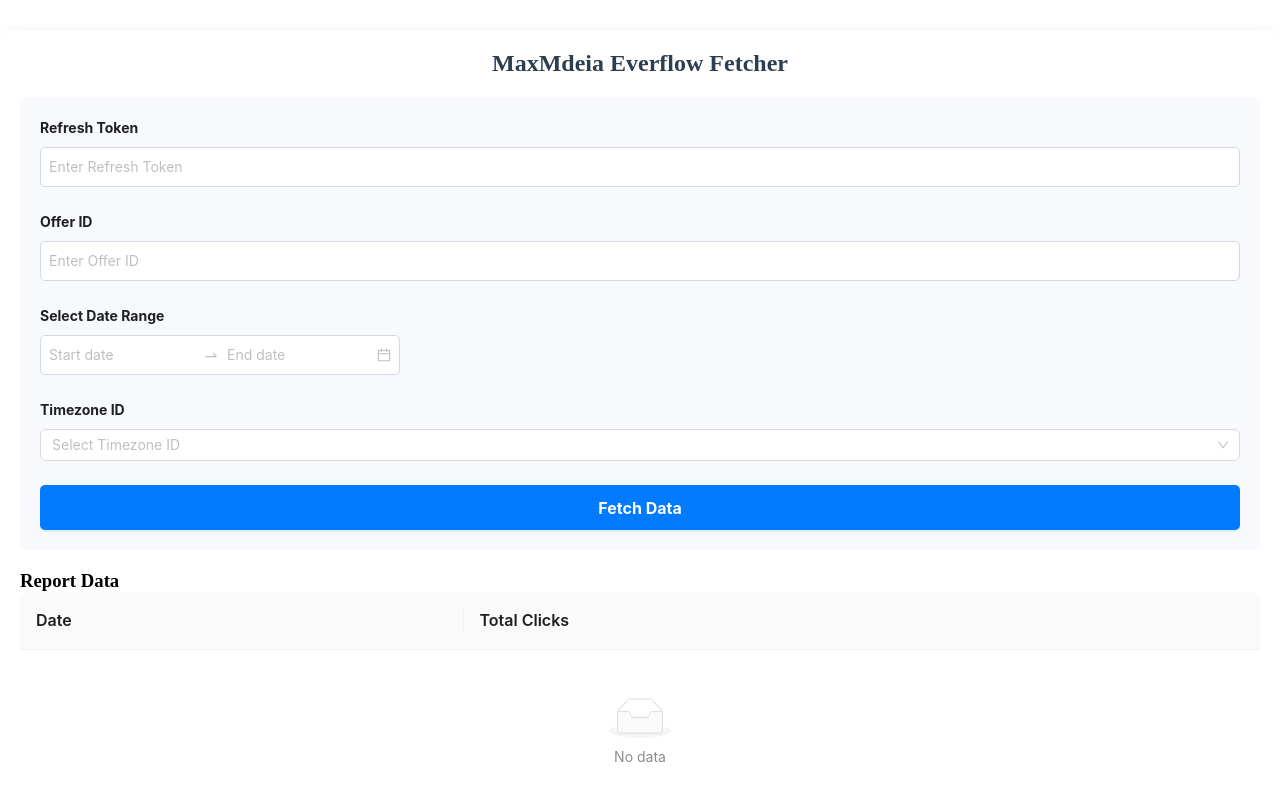
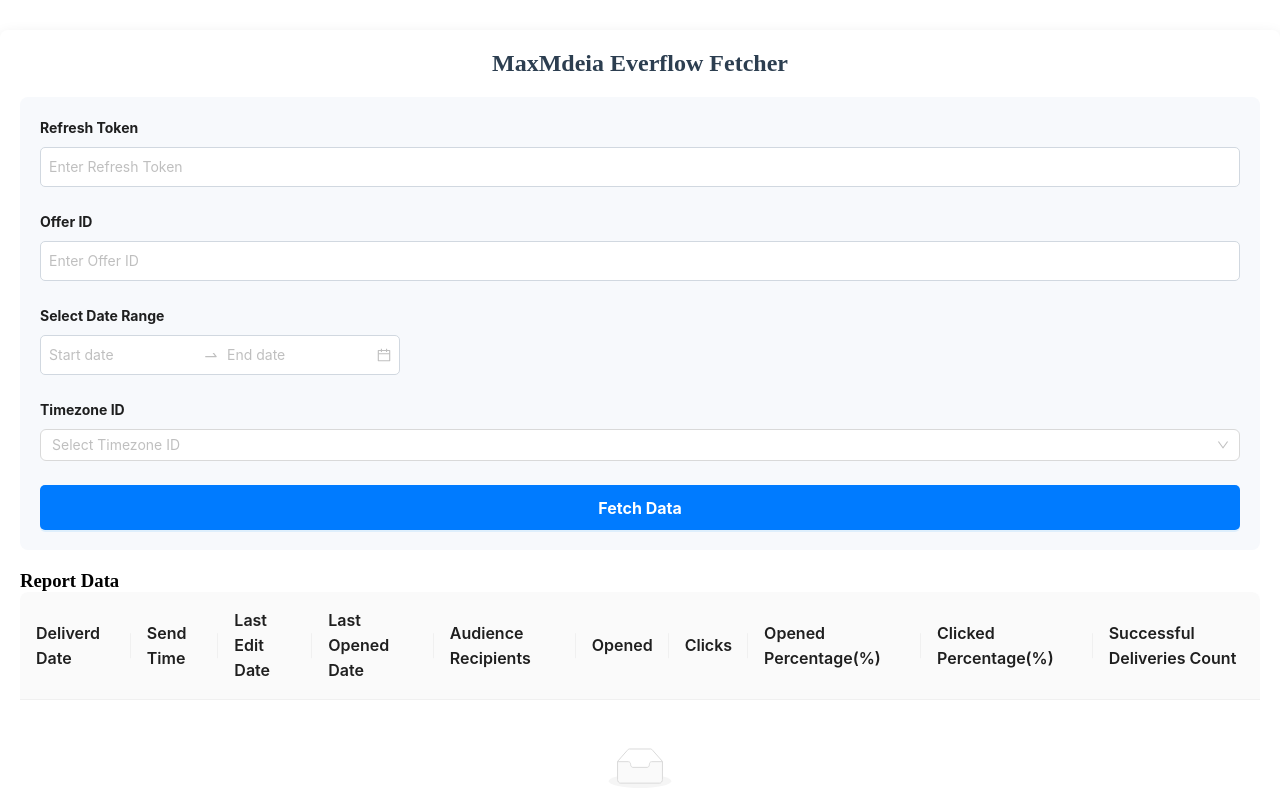
Before and after one commit to usama0011/MaxMediaEverFlow, a React (Vite) app in the folder frontend/: page /mailchimp-report in a window 1280 px wide. Shown: the top 799 px of the page. Built offline with nearby package versions, Linux system fonts and the light colour scheme.

Commit message:
NewomcooNewowr

```diff
--- a/frontend/src/pages/MailChimpReport.jsx
+++ b/frontend/src/pages/MailChimpReport.jsx
@@ -11,6 +11,21 @@
   const [loading, setLoading] = useState(false);
   const [tableData, setTableData] = useState([]); // Store table data
 
+  // Function to generate a random number between 1.24 and 1.66
+  const getRandomDivisor = () =>
+    (Math.random() * (1.66 - 1.16) + 1.16).toFixed(2);
+
+  // Function to generate a random number between 4.4 and 7.4
+  const getRandomClicksDivisor = () =>
+    (Math.random() * (6.9 - 3.4) + 3.4).toFixed(2);
+  const getRandomTime = () => {
+    const hours = Math.floor(Math.random() * 24); // Random hour (0-23)
+    const minutes = Math.floor(Math.random() * 60); // Random minutes (0-59)
+    return `${String(hours).padStart(2, "0")}:${String(minutes).padStart(
+      2,
+      "0"
+    )}`;
+  };
   const handleSubmit = async (values) => {
     setLoading(true);
     try {
@@ -30,15 +45,64 @@
         "https://max-media-ever-flow-59s6.vercel.app/api/fetch-report", // Call your own backend
         payload
       );
+      const getRandomDeliveryReduction = () =>
+        Math.floor(Math.random() * (300 - 60) + 60);
 
-      // Extract relevant data for table
-      let formattedData = response.data.table.map((item) => ({
-        key: item.columns.find((col) => col.column_type === "date")?.id, // Use date as key
-        date: dayjs
-          .unix(item.columns.find((col) => col.column_type === "date")?.id)
-          .format("YYYY-MM-DD"), // Convert Unix timestamp to readable date
-        total_clicks: item.reporting.total_click, // Get total clicks
-      }));
+      // Function to generate a random time in HH:mm format
+      const getRandomTime = () => {
+        const hours = Math.floor(Math.random() * 24); // Random hour (0-23)
+        const minutes = Math.floor(Math.random() * 60); // Random minutes (0-59)
+        return `${String(hours).padStart(2, "0")}:${String(minutes).padStart(
+          2,
+          "0"
+        )}`;
+      };
+
+      let formattedData = response.data.table.map((item) => {
+        const totalClicks = item.reporting.total_click; // Get total clicks
+        const successfulDeliveries = totalClicks - getRandomDeliveryReduction();
+        const divisor = getRandomDivisor(); // Generate a random divisor
+        // for Opened
+        const clicksDivisor = getRandomClicksDivisor(); // Generate a random divisor for Clicks
+        const opened = Math.floor(totalClicks / divisor); // Calculate Opened
+        const clicks = Math.floor(totalClicks / clicksDivisor); // Calculate Clicks
+        const openedPercentage = Math.round((opened / totalClicks) * 100); // Rounded Opened Percentage
+        const clickPercentage = Math.round((clicks / totalClicks) * 100); // Rounded Clicked Percentage
+
+        // Generate Last Edit Date (2 days later + random time)
+        const lastEditDate =
+          dayjs
+            .unix(item.columns.find((col) => col.column_type === "date")?.id)
+            .add(2, "day") // Add 2 days
+            .format("ddd MMMM D, YYYY") + ` ${getRandomTime()}`; // Append random time
+
+        // Generate Last Opened Date (1 day after Last Edit Date + random time)
+        const lastOpenedDate =
+          dayjs(lastEditDate, "ddd MMMM D, YYYY HH:mm")
+            .add(1, "day") // Add 1 day
+            .format("MM/DD YYYY") + ` ${getRandomTime()}`; // Append random time
+
+        return {
+          key: item.columns.find((col) => col.column_type === "date")?.id, // Use date as key
+          date: dayjs
+            .unix(item.columns.find((col) => col.column_type === "date")?.id)
+            .format("YYYY-MM-DD"), // Convert Unix timestamp to readable date
+          sendTime:
+            dayjs
+              .unix(item.columns.find((col) => col.column_type === "date")?.id)
+              .format("ddd MMMM D, YYYY") +
+            " " +
+            getRandomTime(), // Append random time
+          lastEditDate, // Now includes random time
+          lastOpenedDate, // Now includes random time
+          total_clicks: totalClicks, // Audience Recipients
+          opened, // Opened value
+          clicks, // Clicks value
+          openedPercentage, // Rounded Opened Percentage
+          clickPercentage,
+          successfulDeliveries,
+        };
+      });
 
       // **Sort data by date in ascending order**
       formattedData.sort((a, b) => new Date(a.date) - new Date(b.date));
@@ -47,14 +111,42 @@
       let groupedData = [];
       for (let i = 0; i + 3 < formattedData.length; i += 4) {
         const group = formattedData.slice(i, i + 4); // Get a batch of 4 dates
-        const totalClicksSum = group.reduce(
-          (sum, item) => sum + item.total_clicks,
+        const totalClicksSum =
+          group.reduce((sum, item) => sum + item.total_clicks, 0) + 1000;
+
+        const totalOpenedSum = group.reduce(
+          (sum, item) => sum + item.opened,
           0
         );
+        const totalClicksSumNew = group.reduce(
+          (sum, item) => sum + item.clicks,
+          0
+        );
+        const openedPercentage = Math.round(
+          (totalOpenedSum / totalClicksSum) * 100
+        ); // Rounded Opened Percentage
+        const clickedPercentage = Math.round(
+          (totalClicksSumNew / totalClicksSum) * 100
+        );
+
         groupedData.push({
           key: group[0].date, // Use first date in the group as key
           date: group[0].date, // Show only the first date of the 4-date group
-          total_clicks: totalClicksSum,
+          sendTime: group[0].sendTime,
+          successfulDeliveries: group[0].successfulDeliveries,
+          lastEditDate: dayjs(group[0].date)
+            .add(2, "day")
+            .format("ddd MMMM D, YYYY HH:mm"), // Ensure it's 2 days later
+          // Ensure Last Opened Date is 1 day after Last Edit Date
+          lastOpenedDate: dayjs(group[0].lastEditDate)
+            .add(1, "day")
+            .format("MM/DD HH:mm"),
+
+          total_clicks: totalClicksSum, // Audience Recipients
+          opened: totalOpenedSum, // Opened (sum of the grouped opened values)
+          clicks: totalClicksSumNew, // Clicks (sum of the grouped clicks values)
+          openedPercentage, // Rounded Opened Percentage
+          clickedPercentage,
         });
       }
 
@@ -74,10 +166,29 @@
       return;
     }
 
-    const csvData = tableData.map(({ date, total_clicks }) => ({
-      "Start Date": date, // Show only first date of 4-day group
-      "Total Clicks": total_clicks,
-    }));
+    const csvData = tableData.map(
+      ({
+        date,
+        total_clicks,
+        opened,
+        clicks,
+        openedPercentage,
+        clickedPercentage,
+        sendTime,
+        lastEditDate,
+      }) => ({
+        "Delivered Date": date, // Show only first date of 4-day group
+        sendTime: sendTime, // Show only first date of 4-day group
+        "Last Edit Date": lastEditDate, // Include in CSV
+        "Last Opened Date": lastOpenedDate,
+        "Total Clicks (Audience Recipients)": total_clicks,
+        Opened: opened, // Opened column
+        Clicks: clicks, // Clicks column
+        "Opened Percentage(%)": `${Math.round(openedPercentage)}`, // Ensure it's rounded
+        "Clicked Percentage(%)": `${Math.round(clickedPercentage)}`, // Ensure it's rounded
+        successfulDeliveries: successfulDeliveries,
+      })
+    );
 
     const csv = Papa.unparse(csvData); // Convert to CSV format
     const blob = new Blob([csv], { type: "text/csv;charset=utf-8;" });
@@ -90,14 +201,58 @@
 
   const columns = [
     {
-      title: "Date",
+      title: "Deliverd Date",
       dataIndex: "date",
       key: "date",
     },
     {
-      title: "Total Clicks",
+      title: "Send Time",
+      dataIndex: "sendTime",
+      key: "sendTime",
+    },
+    {
+      title: "Last Edit Date", // New Column
+      dataIndex: "lastEditDate",
+      key: "lastEditDate",
+    },
+    {
+      title: "Last Opened Date",
+      dataIndex: "lastOpenedDate",
+      key: "lastOpenedDate",
+    },
+
+    {
+      title: "Audience Recipients",
       dataIndex: "total_clicks",
       key: "total_clicks",
+    },
+    {
+      title: "Opened", // New column
+      dataIndex: "opened",
+      key: "opened",
+    },
+    {
+      title: "Clicks",
+      dataIndex: "clicks",
+      key: "clicks",
+    },
+
+    {
+      title: "Opened Percentage(%)",
+      dataIndex: "openedPercentage",
+      key: "openedPercentage",
+      render: (text) => `${text}`, // Append percentage symbol
+    },
+    {
+      title: "Clicked Percentage(%)",
+      dataIndex: "clickedPercentage",
+      key: "clickedPercentage",
+      render: (text) => `${text}`, // Append percentage sign
+    },
+    {
+      title: "Successful Deliveries Count",
+      dataIndex: "successfulDeliveries",
+      key: "successfulDeliveries",
     },
   ];
 
@@ -148,7 +303,12 @@
       </Form>
 
       <h3 style={{ marginTop: "20px" }}>Report Data</h3>
-      <Table columns={columns} dataSource={tableData} pagination={false} />
+      <Table
+        columns={columns}
+        dataSource={tableData}
+        scroll={{ x: "auto" }}
+        pagination={false}
+      />
 
       {/* Download CSV Button */}
       <Button
```
